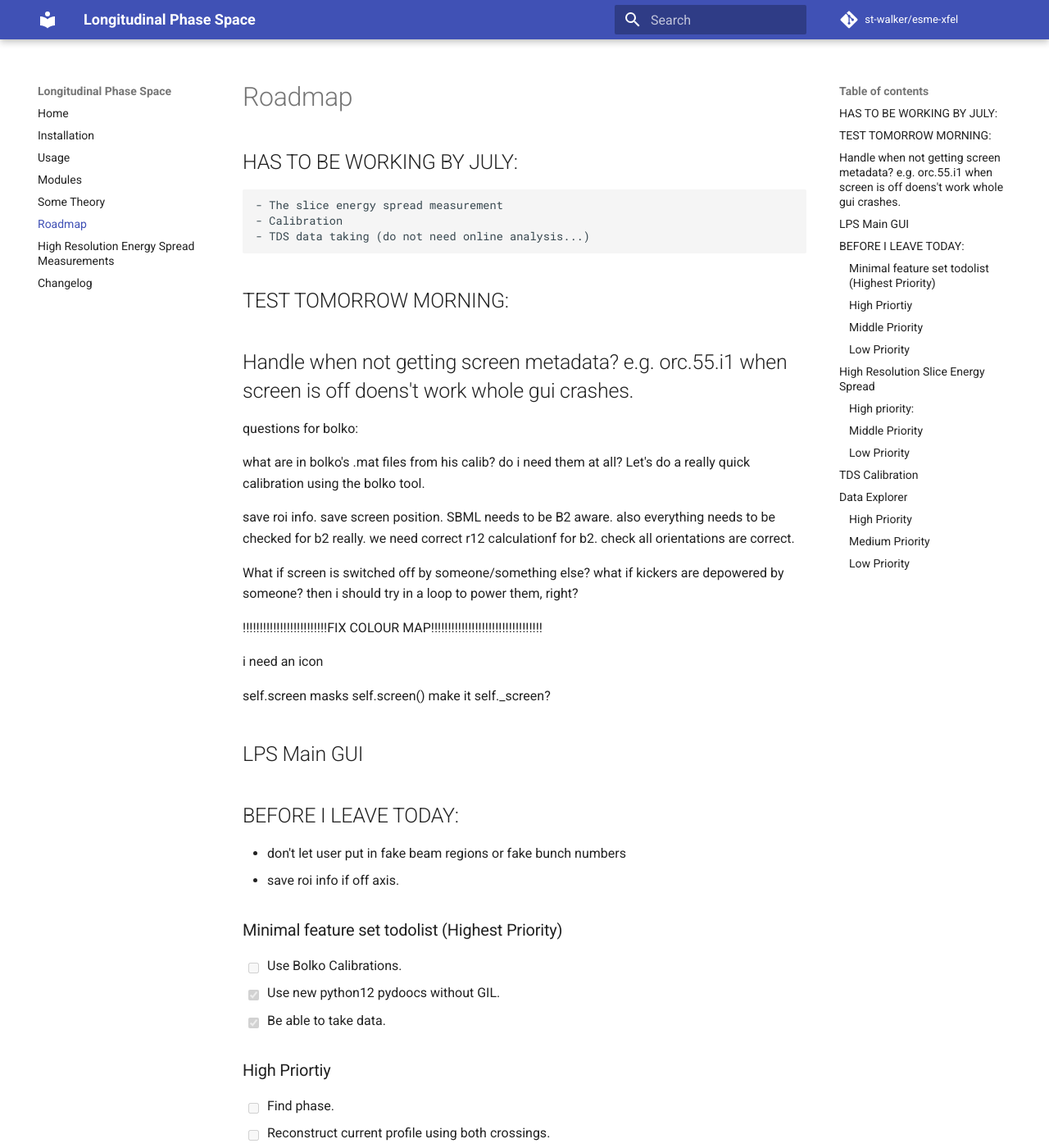
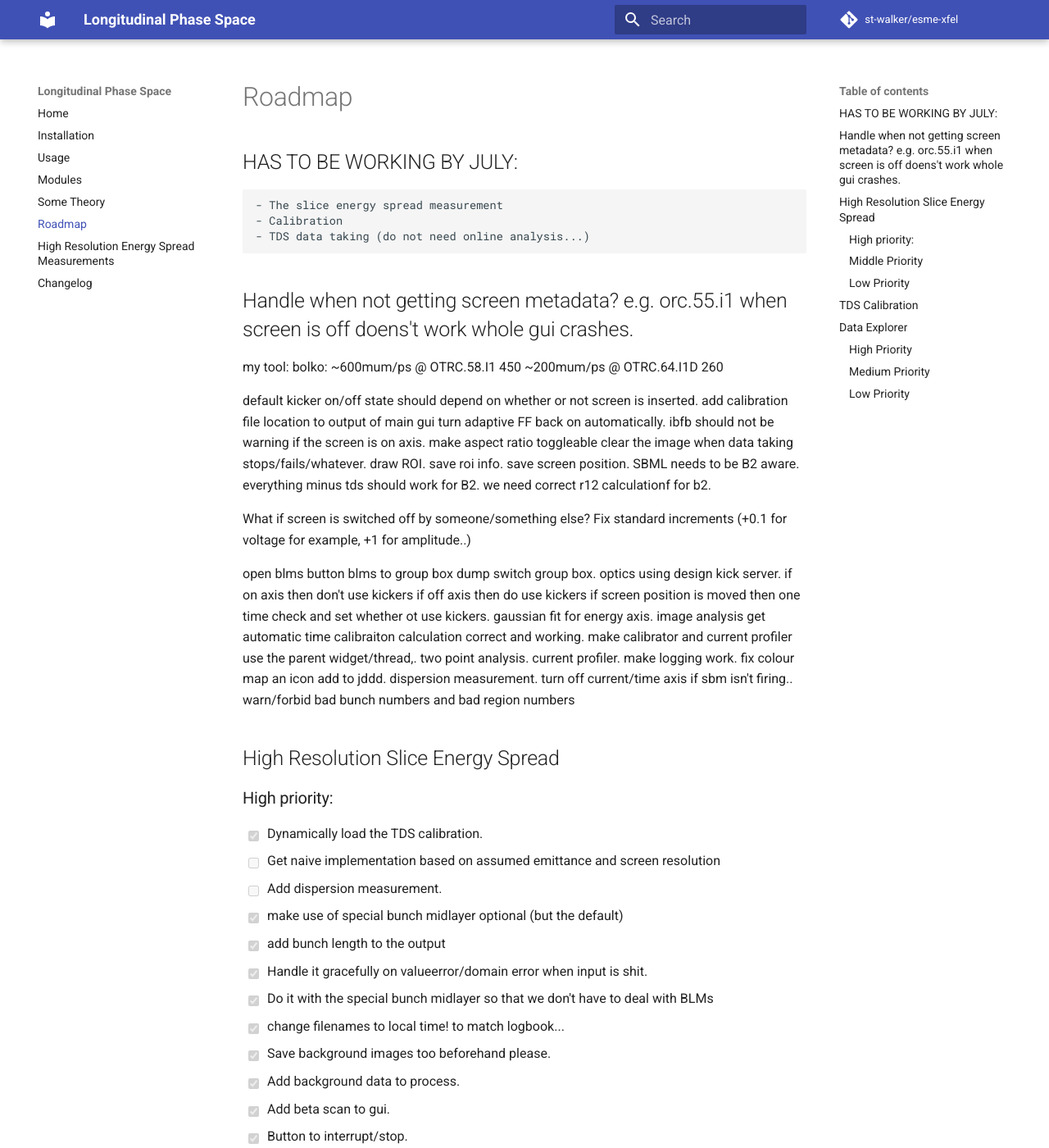
Before and after one commit to st-walker/esme, an MkDocs documentation site: the page built from docs/todo.md, in a window 1280 px wide and 1400 px high. Shown: the whole window at 82% size. Built offline with MkDocs 1.6.1 and Material for MkDocs 9.7.7, drawn with Linux system fonts in a browser that asks for light colours; comment, search, counter and statistics services are not loaded; some of the changed text lies outside the part shown.

Commit message:
improvements

```diff
--- a/docs/todo.md
+++ b/docs/todo.md
@@ -4,94 +4,51 @@
 	- Calibration
 	- TDS data taking (do not need online analysis...)
 
-# TEST TOMORROW MORNING:
+# Handle when not getting screen metadata?  e.g. orc.55.i1 when screen is off doens't work whole gui crashes.
+
+my tool:                     bolko:
+~600mum/ps @ OTRC.58.I1      450
+~200mum/ps @ OTRC.64.I1D     260
 
 
-# Handle when not getting screen metadata?  e.g. orc.55.i1 when screen is off doens't work whole gui crashes.
-
-questions for bolko:
-
-what are in bolko's .mat files from his calib?
-do i need them at all?
-Let's do a really quick calibration using the bolko tool.
-
+default kicker on/off state should depend on whether or not screen is inserted.
+add calibration file location to output of main gui
+turn adaptive FF back on automatically.
+ibfb should not be warning if the screen is on axis.
+make aspect ratio toggleable
+clear the image when data taking stops/fails/whatever.
+draw ROI.
 save roi info.
 save screen position.
 SBML needs to be B2 aware.
-also everything needs to be checked for b2 really.
+everything minus tds should work for B2.
 we need correct r12 calculationf for b2.
-check all orientations are correct.
 
 What if screen is switched off by someone/something else?
-what if kickers are depowered by someone?
-then i should try in a loop to power them, right?
+Fix standard increments (+0.1 for voltage for example, +1 for amplitude..)
 
-!!!!!!!!!!!!!!!!!!!!!!!!!FIX COLOUR MAP!!!!!!!!!!!!!!!!!!!!!!!!!!!!!!!!!
-
-i need an icon
-
-self.screen masks self.screen()
-make it self._screen?
-
-# LPS Main GUI
-
-# BEFORE I LEAVE TODAY:
-
- - don't let user put in fake beam regions or fake bunch numbers
- - save roi info if off axis.
-
-## Minimal feature set todolist (Highest Priority)
-
-1. [ ] Use Bolko Calibrations.
-2. [x] Use new python12 pydoocs without GIL.
-3. [x] Be able to take data.
+open blms button
+blms to group box
+dump switch group box.
+optics using design kick server.
+if on axis then don't use kickers
+if off axis then do use kickers
+if screen position is moved then one time check and set whether ot use kickers.
+gaussian fit for energy axis.
+image analysis
+get automatic time calibraiton calculation correct and working.
+make calibrator and current profiler use the parent widget/thread,.
+two point analysis.
+current profiler.
+make logging work.
+fix colour map
+an icon
+add to jddd.
+dispersion measurement.
+turn off current/time axis if sbm isn't firing..
+warn/forbid bad bunch numbers and bad region numbers
 
 
-## High Priortiy
-
-1. [ ] Find phase.
-2. [ ] Reconstruct current profile using both crossings.
-3. [x] Subtract background buton
-3. [x] Get transverse projections working.
-4. [x] Get time projection working.
-5. [x] Get energy projection working.
-6. [x] Subtract background button.
-7. [x] ensure SBP behaves itself when stopping
-8. [x] IBFP Check.
-9. [ ] get logging working finally!
-
-
-## Middle Priority
-
-1. [x] Get plain data taking working.
-2. [ ] bunch pattern to and from I1D or B2D.
-3. [ ] Design kick server, to and from 200m optics, to and from I1D.
-4. [ ] Automatically Calibrate TDS.
-5. [X] Get negative axis working.
-6. [x] get dispersion axes calibration working.
-6. [x] add author string to print to logbook.
-7. [x] figure out levels stuff so images look good.
-8. [x] add external panels to top menu, camera status, pattern builder, tds monitor, special bunch diagnostic?
-9. [x] play / pause / set rate data acquisition
-11. [x] add gain or gain control.
-12. [ ] don't power cameras off at the end, instead disable cameras each time when changing screen.
-
-## Low Priority
-
-1. [x] Get indiciators working.
-2. [ ] Dispersion measurement.
-3. [ ] If kicker would not fire because bunch number is too big, then complain/say something...
-3. [ ] Use Kickers to steer onto screen automatically (i.e. before TDS is ever switched on).
-4. [x] Handle screens being on/off properly (including turning off afterwards if we turned them on).
-5. [ ] Add some sort of help, e.g., remember to update the timings in the config file...
-6. [x] Make initial size 50% bigger.
-7. [ ] Get rid of logging tab somehow.
-8. [x] Reduce spacing between control boxes a little bit.
-9. [x] Change JDDD... to Open JDDD panel.
-10. [ ] reset image view when changing screen.
-11. [x] laser heater status working.
-12.
-11.
 
 
 # High Resolution Slice Energy Spread
```
Also changed, not shown: requirements.txt (+29 -29 lines), 7 other files.
